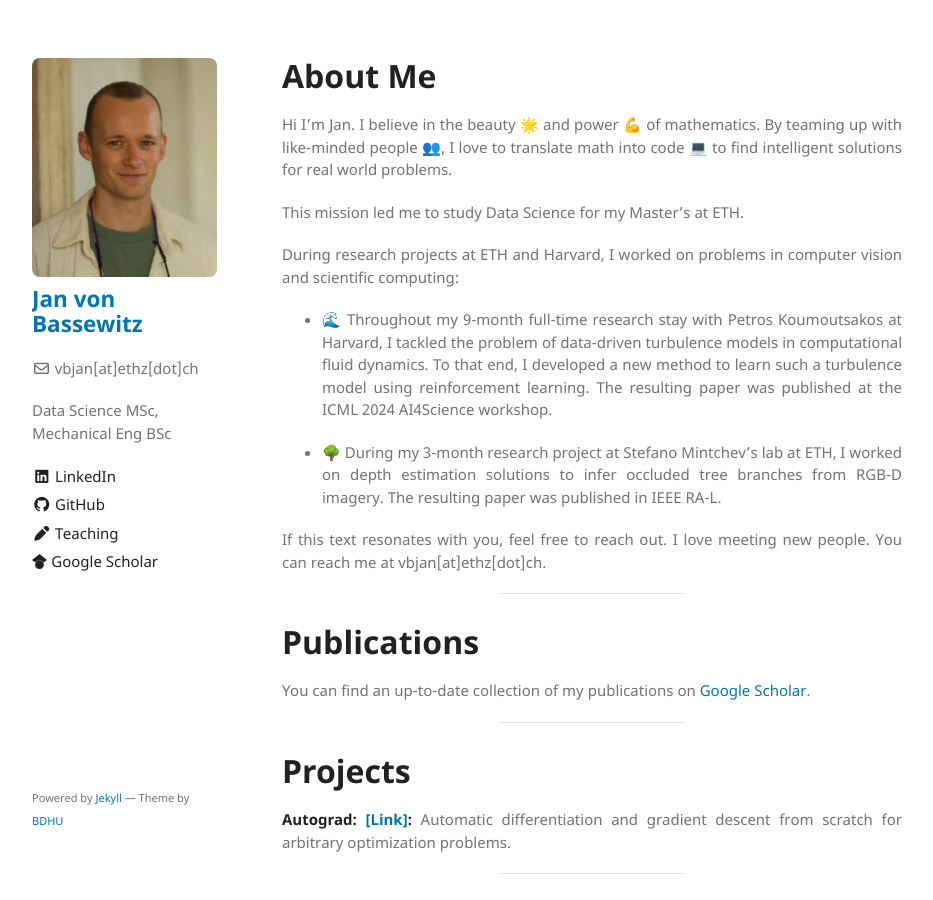
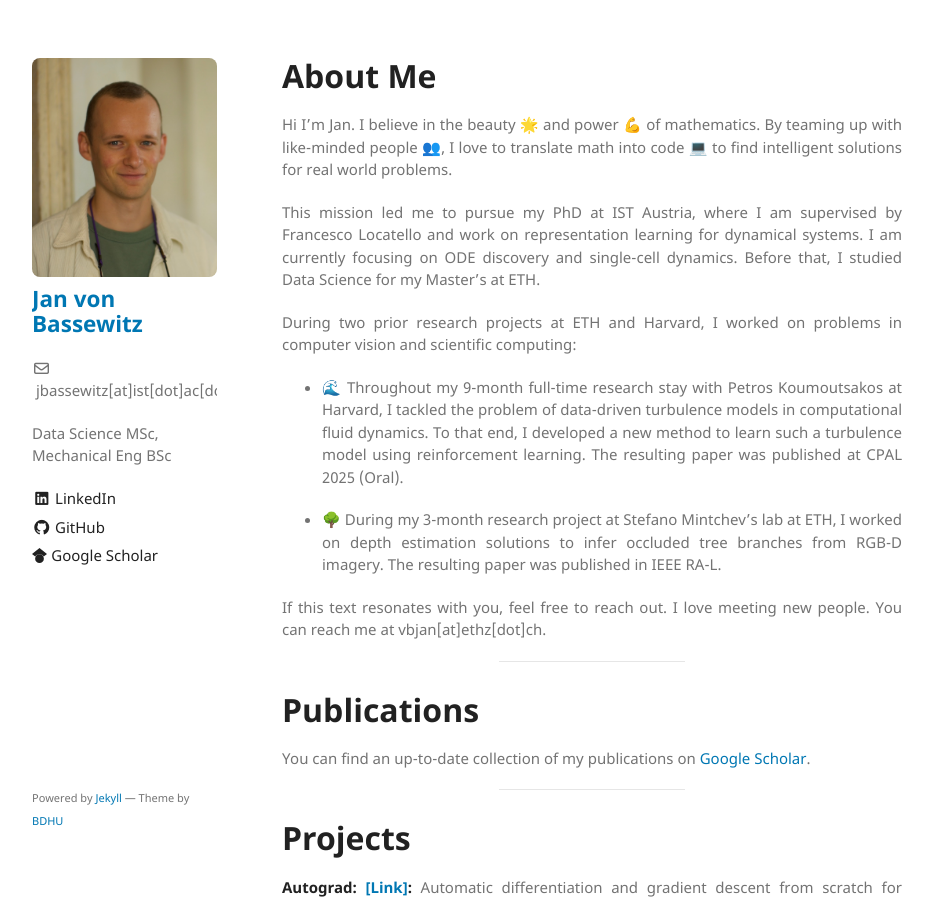
Before and after one commit to vbjan/vbjan.github.io, a Jekyll site: the page built from index.md, in a window 1280 px wide and 900 px high. Shown: the whole window, without its empty margins (173-1106 px from the left). Built offline with Jekyll 4.4.1, drawn with Linux system fonts in a browser that asks for light colours; our own code applies the rules of GitHub Pages for plain Markdown files.

Commit message:
Updated introduction text and added new email address

```diff
--- a/_config.yml
+++ b/_config.yml
@@ -1,6 +1,6 @@
 title: Jan von Bassewitz
 logo: assets/img/profile.jpg
-email: vbjan[at]ethz[dot]ch
+email: jbassewitz[at]ist[dot]ac[dot]at
 show_downloads: false
 google_analytics: UA-108144808-1
 color-scheme: light
@@ -22,9 +22,6 @@ sidebar:
   - name: GitHub
     icon: <i class="fa-brands fa-github"></i>
     link: https://github.com/vbjan
-  - name: Teaching
-    icon: <i class="fa-solid fa-pen"></i>
-    link: https://vbjan.github.io/teaching.html
   - name: Google Scholar
     icon: <svg xmlns="http://www.w3.org/2000/svg" aria-hidden="true" role="img" style="vertical-align:-0.125em;" width="1em" height="1em" preserveAspectRatio="xMidYMid meet" viewBox="0 0 24 24"><path d="M5.242 13.769L0 9.5L12 0l12 9.5l-5.242 4.269C17.548 11.249 14.978 9.5 12 9.5c-2.977 0-5.548 1.748-6.758 4.269zM12 10a7 7 0 1 0 0 14a7 7 0 0 0 0-14z" fill="currentColor"/></svg>
     link: https://scholar.google.de/citations?user=GTk71FcAAAAJ
--- a/index.md
+++ b/index.md
@@ -5,11 +5,11 @@ layout: default
 
 Hi I'm Jan. I believe in the beauty 🌟 and power 💪 of mathematics. By teaming up with like-minded people 👥, I love to translate math into code 💻 to find intelligent solutions for real world problems.
 
-This mission led me to study Data Science for my Master's at ETH.
+This mission led me to pursue my PhD at IST Austria, where I am supervised by Francesco Locatello and work on representation learning for dynamical systems. I am currently focusing on ODE discovery and single-cell dynamics. Before that, I studied Data Science for my Master's at ETH.
 
-During research projects at ETH and Harvard, I worked on problems in computer vision and scientific computing:
+During two prior research projects at ETH and Harvard, I worked on problems in computer vision and scientific computing:
 
-- 🌊 Throughout my 9-month full-time research stay with Petros Koumoutsakos at Harvard, I tackled the problem of data-driven turbulence models in computational fluid dynamics. To that end, I developed a new method to learn such a turbulence model using reinforcement learning. The resulting paper was published at the ICML 2024 AI4Science workshop.
+- 🌊 Throughout my 9-month full-time research stay with Petros Koumoutsakos at Harvard, I tackled the problem of data-driven turbulence models in computational fluid dynamics. To that end, I developed a new method to learn such a turbulence model using reinforcement learning. The resulting paper was published at CPAL 2025 (Oral).
 
 - 🌳 During my 3-month research project at Stefano Mintchev's lab at ETH, I worked on depth estimation solutions to infer occluded tree branches from RGB-D imagery. The resulting paper was published in IEEE RA-L.
 
```
